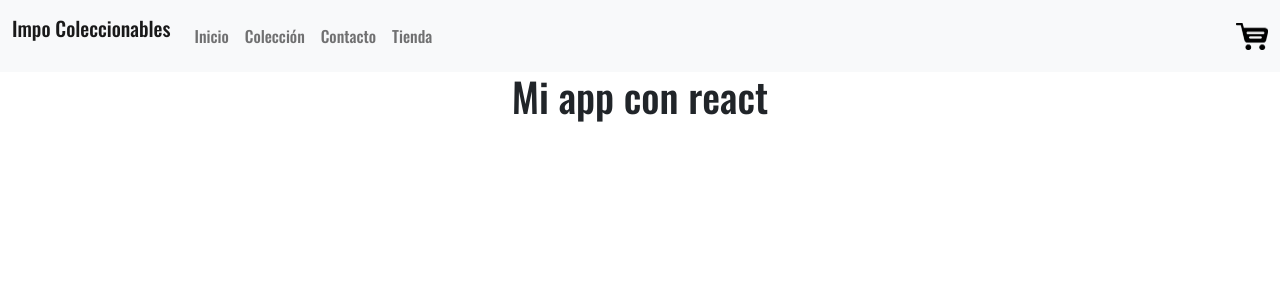
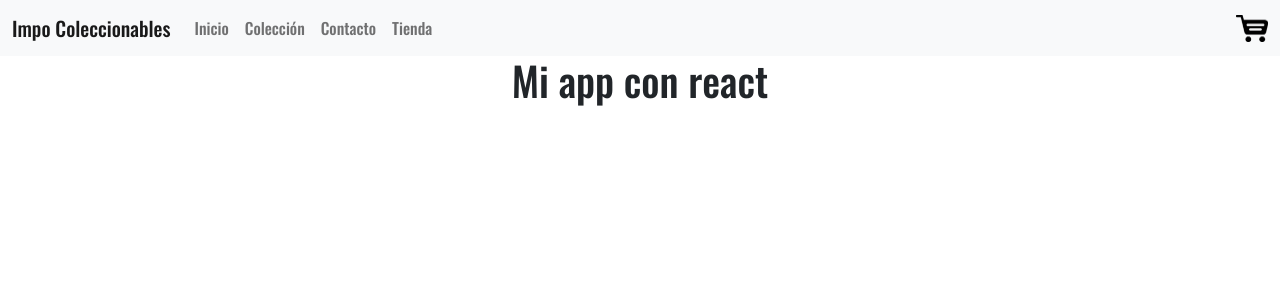
Before and after one commit to bymaatt/ecommerce_react, a React (Create React App) app: page / in a window 1280 px wide. Shown: the top 300 px of the page. Built offline with nearby package versions, Linux system fonts and the light colour scheme.

Commit message:
arreglo de all css

```diff
--- a/src/App.css
+++ b/src/App.css
@@ -1,6 +1,3 @@
-*{
-  font-family: "Oswald", sans-serif;
-}
 
 .App {
   text-align: center;
@@ -40,12 +37,3 @@
     transform: rotate(360deg);
   }
 }
-
-nav{
-  font-family: "Oswald", sans-serif;
-}
-
-#carrito{
-    width: 2rem;
-    height: 1.7rem;
-}
--- /dev/null
+++ b/src/components/CartWidget.css
@@ -0,0 +1,4 @@
+#carrito{
+    width: 2rem;
+    height: 1.7rem;
+}
--- a/src/components/CartWidget.jsx
+++ b/src/components/CartWidget.jsx
@@ -1,10 +1,11 @@
 import React from 'react'
+import './CartWidget.css'
 import carro from '../assets/png/carrito.png'
 
 function CartWidget() {
     return (
         <div>
-            <img id='carrito' src={carro} alt="carrito" />
+            <a href="/#"><img id='carrito' src={carro} alt="carrito" /></a>
         </div>
     )
 }
--- a/src/components/NavBar.jsx
+++ b/src/components/NavBar.jsx
@@ -1,4 +1,5 @@
 import React from 'react';
+import './Navbar.css'
 import CartWidget from './CartWidget';
 
 
@@ -8,7 +9,7 @@ function NavBar() {
         <div>
            <nav class="navbar navbar-expand-lg navbar-light bg-light">
                 <div class="container-fluid">
-                    <p class="navbar-brand" href="#">Impo Coleccionables</p>
+                    <a href="/#" class="navbar-brand">Impo Coleccionables</a>
                     <button class="navbar-toggler" type="button" data-bs-toggle="collapse" data-bs-target="#navbarNav" aria-controls="navbarNav" aria-expanded="false" aria-label="Toggle navigation">
                         <span class="navbar-toggler-icon"></span>
                     </button>
--- /dev/null
+++ b/src/components/Navbar.css
@@ -0,0 +1,3 @@
+*{
+    font-family: "Oswald", sans-serif;
+  }
```
